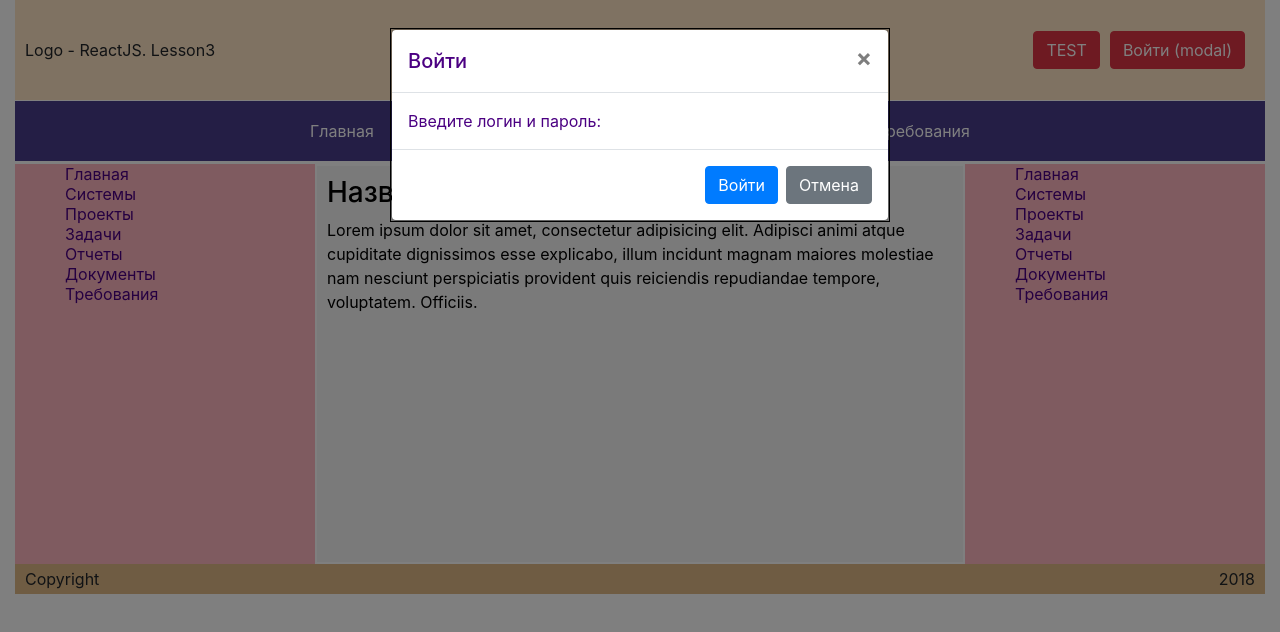
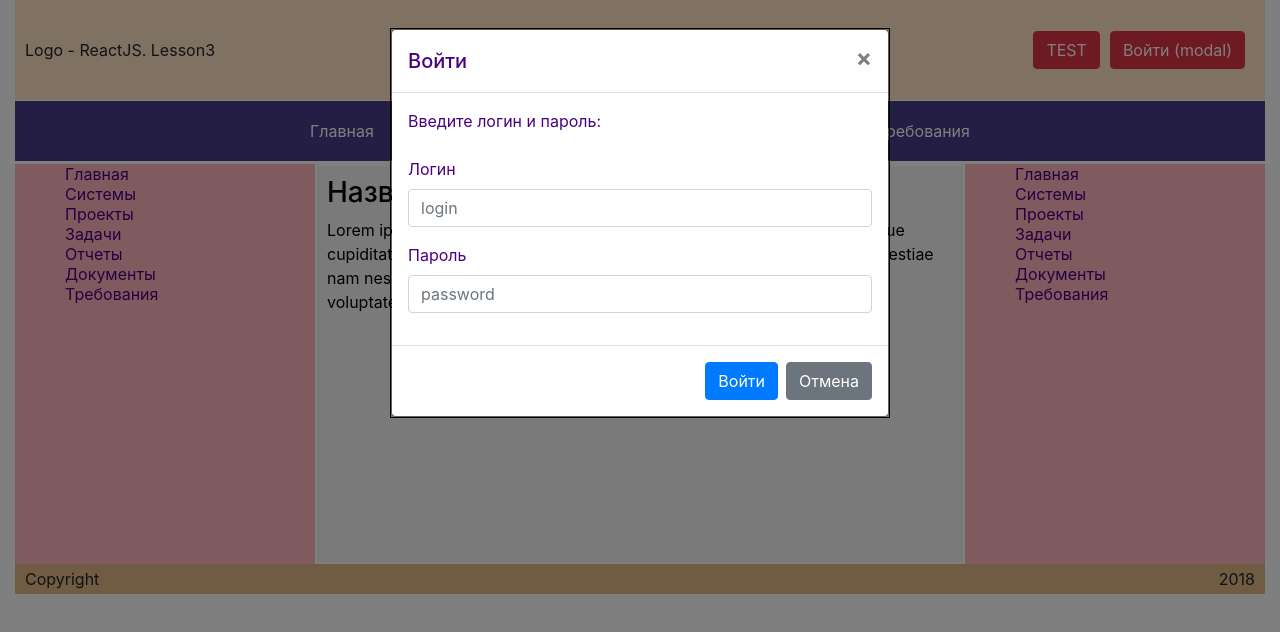
Before and after one commit to fmywdbcnikwgvzeelrhzzfnl/react, a React app: page / in a window 1280 px wide. Both pictures are taken after a click on the button "Войти (modal)". Shown: the top 632 px of the page. Built offline with nearby package versions, Linux system fonts and the light colour scheme.

Commit message:
сделаны все поля при вызове модального окна авторизации

```diff
--- a/src/jsx/ButtonLogin.jsx
+++ b/src/jsx/ButtonLogin.jsx
@@ -2,7 +2,19 @@
 
 import React from "react";
 import '../css/ButtonLogin.css';
-import {Button, Modal, ModalHeader, ModalBody, ModalFooter} from 'reactstrap';
+import {
+    Button,
+    Modal,
+    ModalHeader,
+    ModalBody,
+    ModalFooter,
+    InputGroup,
+    Input,
+    InputGroupAddon,
+    Form,
+    FormGroup,
+    Label
+} from 'reactstrap';
 
 
 export default class ButtonLogin extends React.Component {
@@ -12,8 +24,6 @@ export default class ButtonLogin extends React.Component {
         this.state = {
             modal: false
         };
-
-
     }
 
     /**
@@ -32,7 +42,21 @@ export default class ButtonLogin extends React.Component {
                 <Modal isOpen={this.state.modal} toggle={this.toggle} className="buttonLogin_Modal">
                     <ModalHeader toggle={this.toggle}>Войти</ModalHeader>
                     <ModalBody>
-                        Введите логин и пароль:
+                        <Form>
+                            <div>
+                                Введите логин и пароль:
+                            </div>
+                            <br/>
+                            <FormGroup>
+                                <Label for="login">Логин</Label>
+                                <Input type="text" name="login" id="login" placeholder="login"/>
+                            </FormGroup>
+                            <FormGroup>
+                                <Label for="password">Пароль</Label>
+                                <Input type="password" name="password" id="password"
+                                       placeholder="password"/>
+                            </FormGroup>
+                        </Form>
                     </ModalBody>
                     <ModalFooter>
                         <Button color="primary" onClick={this.toggle}>Войти</Button>{' '}
```
